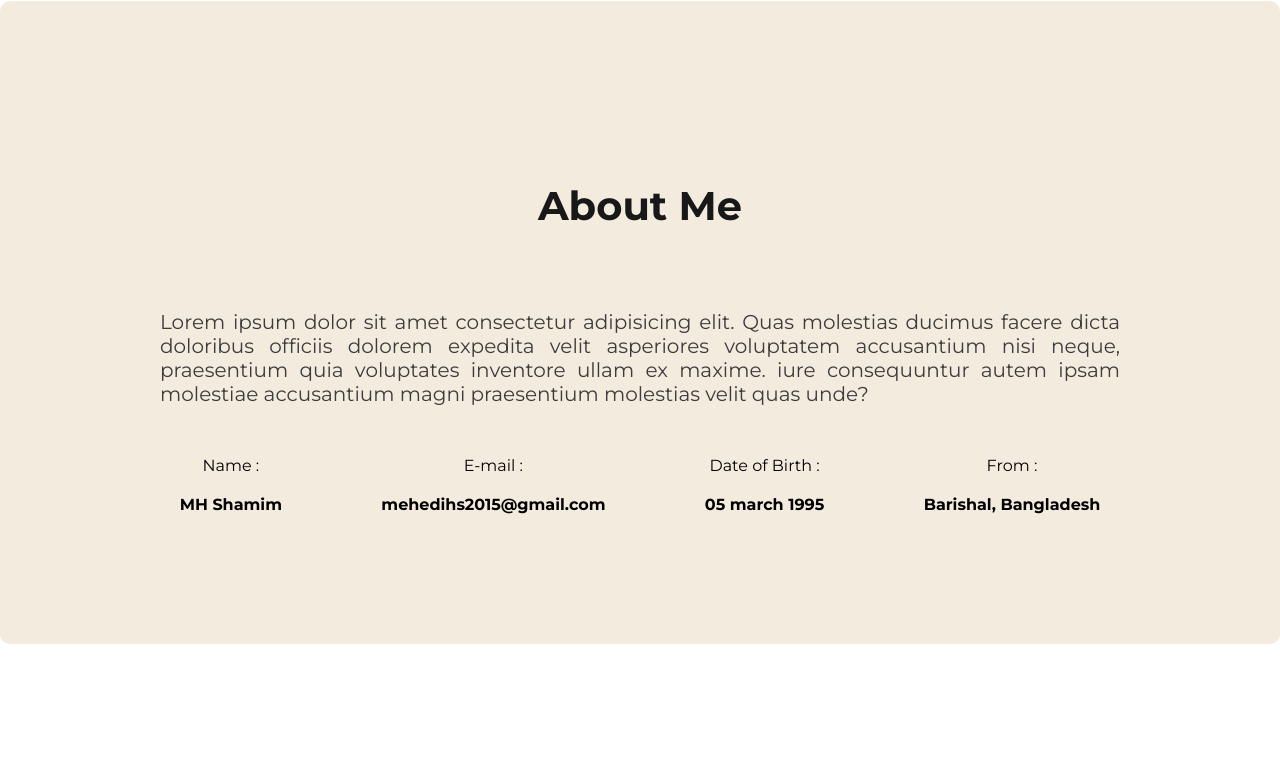
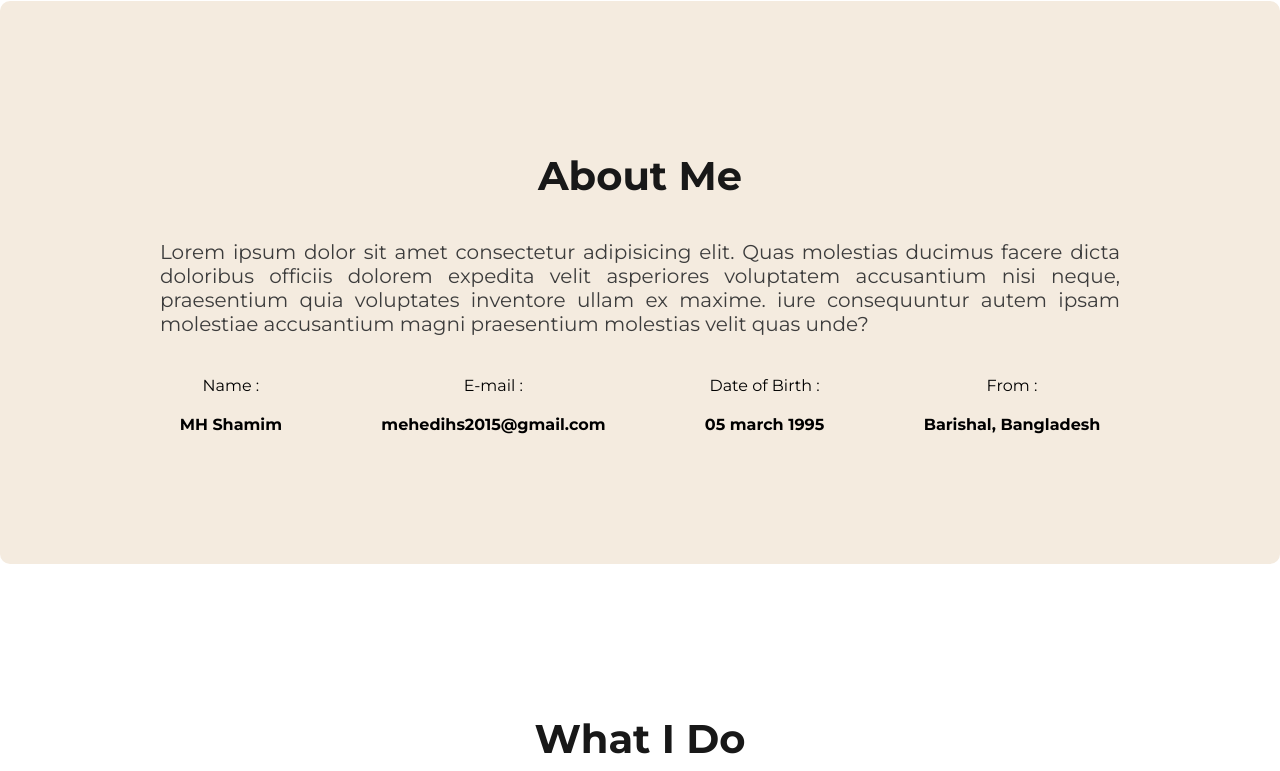
Before and after one commit to mehedi-h/developer-project, a plain HTML site: page developer-project/index.html in a window 1280 px wide. Shown: the part 637-1408 px from the top of the page. Drawn offline with Linux system fonts and the light colour scheme.

Commit message:
update code

```diff
--- a/developer-project/style.css
+++ b/developer-project/style.css
@@ -113,13 +113,13 @@ main section {
     font-size: 40px;
     font-weight: 700;
     padding: 20px 0;
-    margin: 30px 0;
+
 }
 .section-description {
     color: #3c3c3c;
     text-align: justify;
     font-size: 20px;
-    padding: 30px;
+    padding: 20px 30px;
 
 }
 .about-info-container {
@@ -206,11 +206,10 @@ main section {
 
 footer {
     display: flex;
-    /*
-    align-items: center;
-    justify-content: space-between;
-    */
     margin-top: 100px;
     background-color:rgb(244, 235, 223);
     padding: 130px 200px;
 }
+.footer-column {
+    width: 50%;
+}
```
